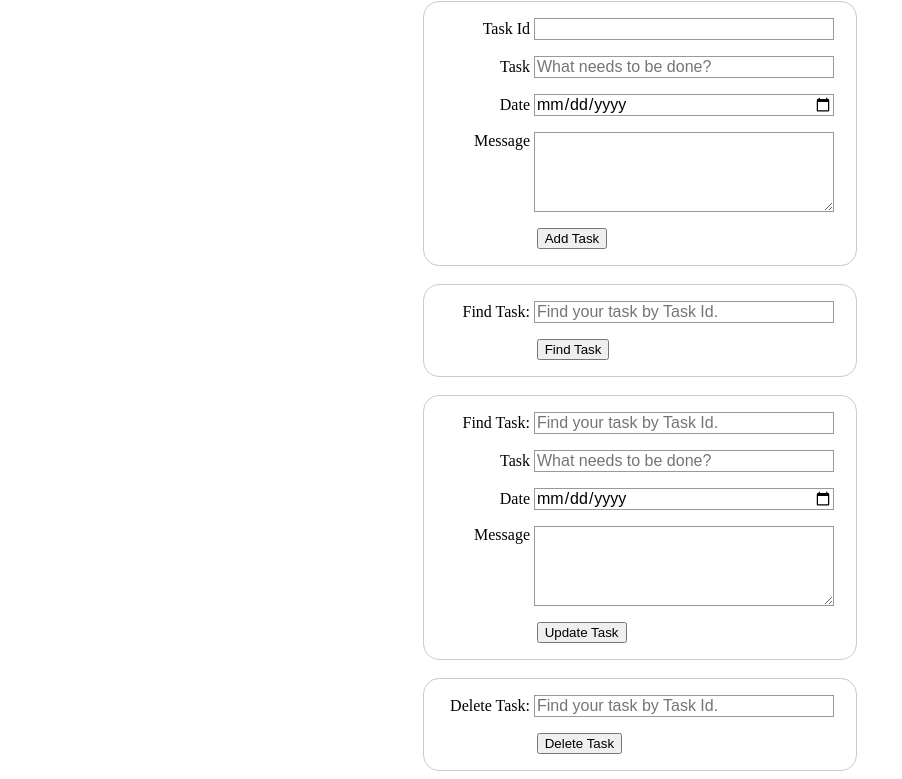
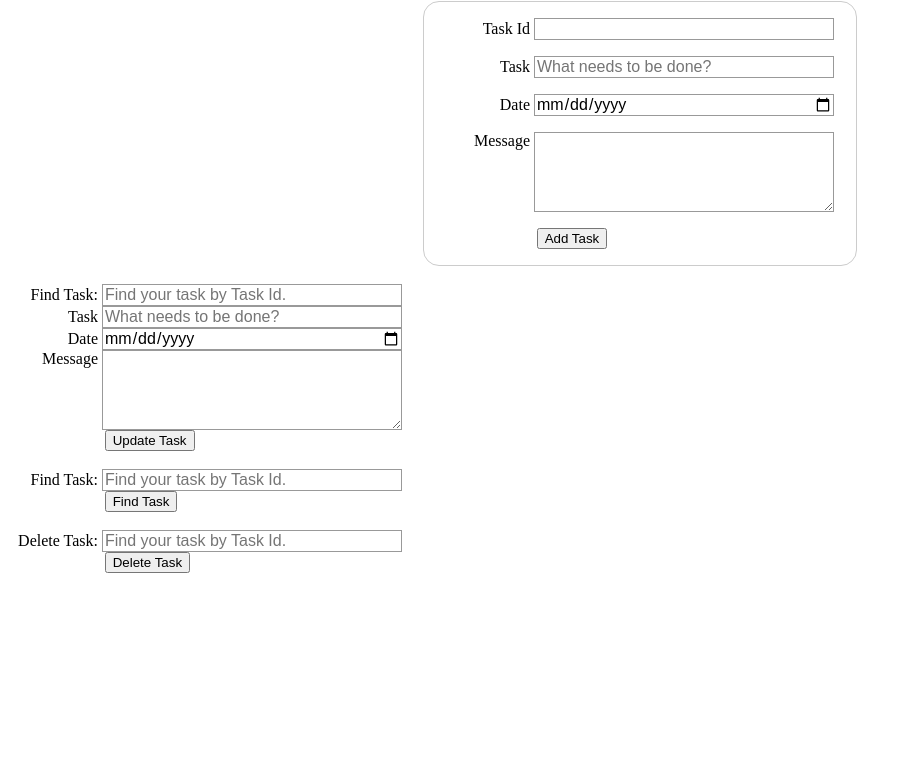
Before and after one commit to AkshayIyer12/todoApp, a website: page index.html in a window 1280 px wide. Shown: the part 79-858 px from the top of the page, without its empty margins (0-902 px from the left). After the commit the page ends 800 px from the top, so only its background shows below. Drawn offline with Linux system fonts and the light colour scheme.

Commit message:
Add div to display crud operation

```diff
--- a/index.html
+++ b/index.html
@@ -31,17 +31,7 @@
 	</div>
 </div>
 <br>
-<div id="form" class="find">
-    <div>
-        <label for="taskId">Find Task: </label>
-        <input type="number" id="ftid" placeholder="Find your task by Task Id.">
-    </div>
-    <div class="button">
-        <button type="submit" id="button" onclick="findTask()">Find Task</button>
-    </div>
-</div>
-<br>
-<div id="form" class="update">
+<div id="form1" class="update">
     <div>
         <label for="taskId">Find Task: </label>
         <input type="number" id="utid" placeholder="Find your task by Task Id.">
@@ -63,7 +53,17 @@
     </div>
 </div>
 <br>
-<div id="form" class="delete">
+<div id="form2" class="find">
+    <div>
+        <label for="taskId">Find Task: </label>
+        <input type="number" id="ftid" placeholder="Find your task by Task Id.">
+    </div>
+    <div class="button">
+        <button type="submit" id="button" onclick="findTask()">Find Task</button>
+    </div>
+</div>
+<br>
+<div id="form3" class="delete">
     <div>
         <label for="taskId">Delete Task: </label>
         <input type="number" id="dtid" placeholder="Find your task by Task Id.">
@@ -72,6 +72,9 @@
         <button type="submit" id="button" onclick="deleteTask()">Delete Task</button>
     </div>
 </div>
+<div id="form4">
+
+</div>
 <script type="text/javascript" src="js/todo.js"></script>
 </body>
 </html>
```
